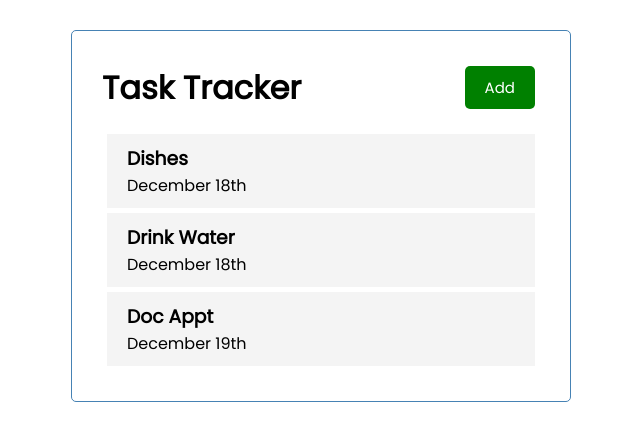
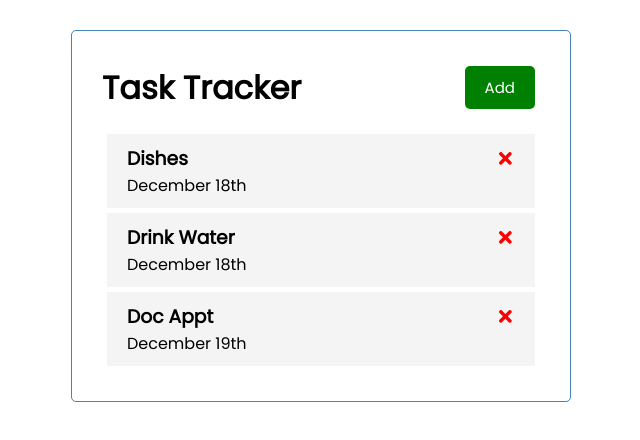
Before and after one commit to houseofsam/react-task-tracker, a React (Create React App) app: page / in a window 1280 px wide. Shown: the top 440 px of the page, without its empty margins (319-959 px from the left). Built offline with nearby package versions, Linux system fonts and the light colour scheme.

Commit message:
npm install react-icons. Add fontAwesom 'X' delete icons to Task.js <h3> and apply style color and cursor

```diff
--- a/package.json
+++ b/package.json
@@ -8,6 +8,7 @@
     "@testing-library/user-event": "^13.5.0",
     "react": "^17.0.2",
     "react-dom": "^17.0.2",
+    "react-icons": "^4.3.1",
     "react-scripts": "5.0.0",
     "web-vitals": "^2.1.2"
   },
--- a/src/components/Task.js
+++ b/src/components/Task.js
@@ -1,8 +1,11 @@
 // A component for each task
+import { FaTimes } from 'react-icons/fa'
+
+
 const Task = ({ task }) => {
   return (
     <div className='task'>
-      <h3>{task.text}</h3>
+      <h3>{task.text} <FaTimes style={{ color: 'red', cursor: 'pointer' }}/></h3>
       <p>{task.day}</p>
     </div>
   )
```
Also changed, not shown: 1 other file (tests, documents, lock files or other folders).
